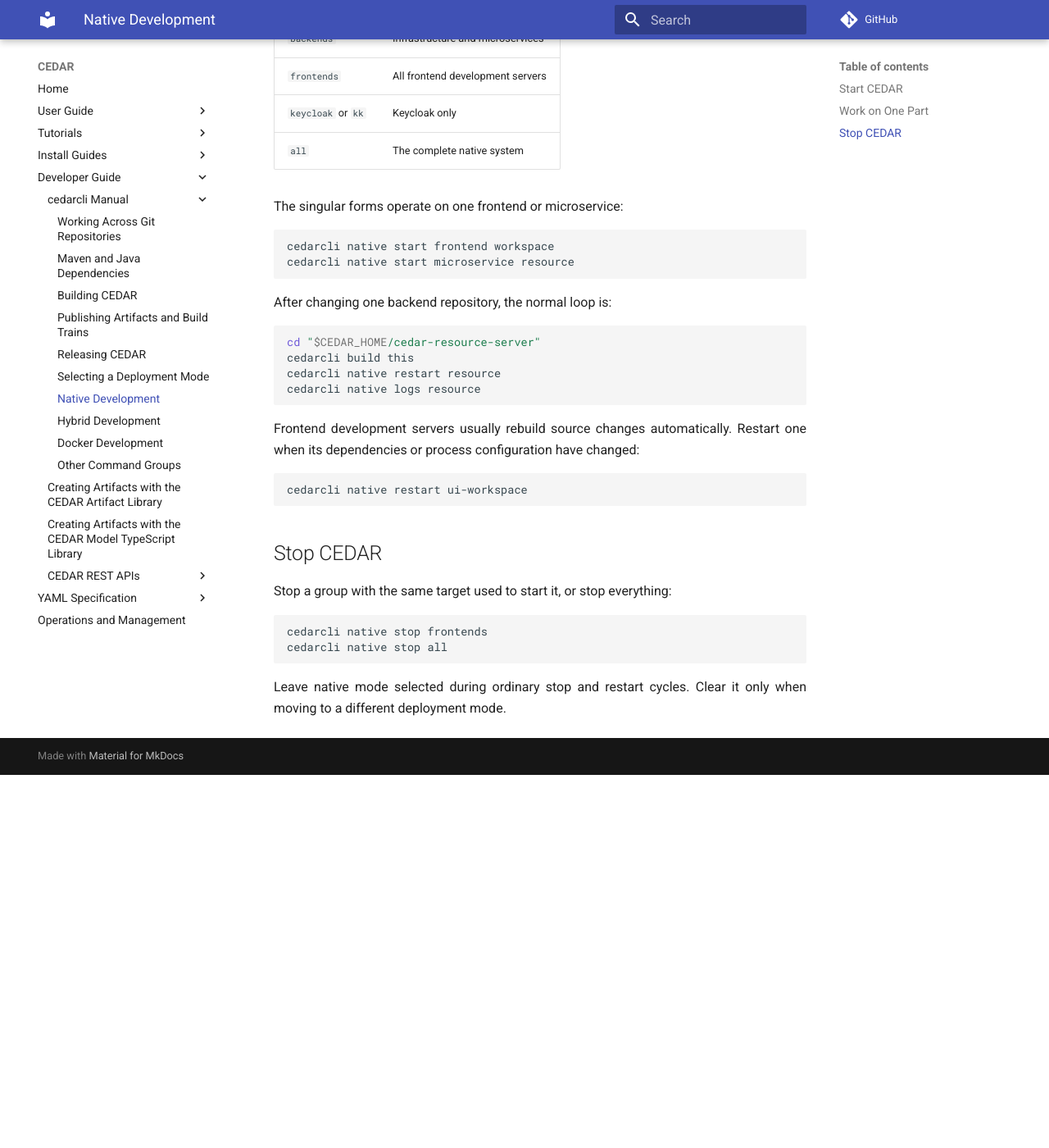
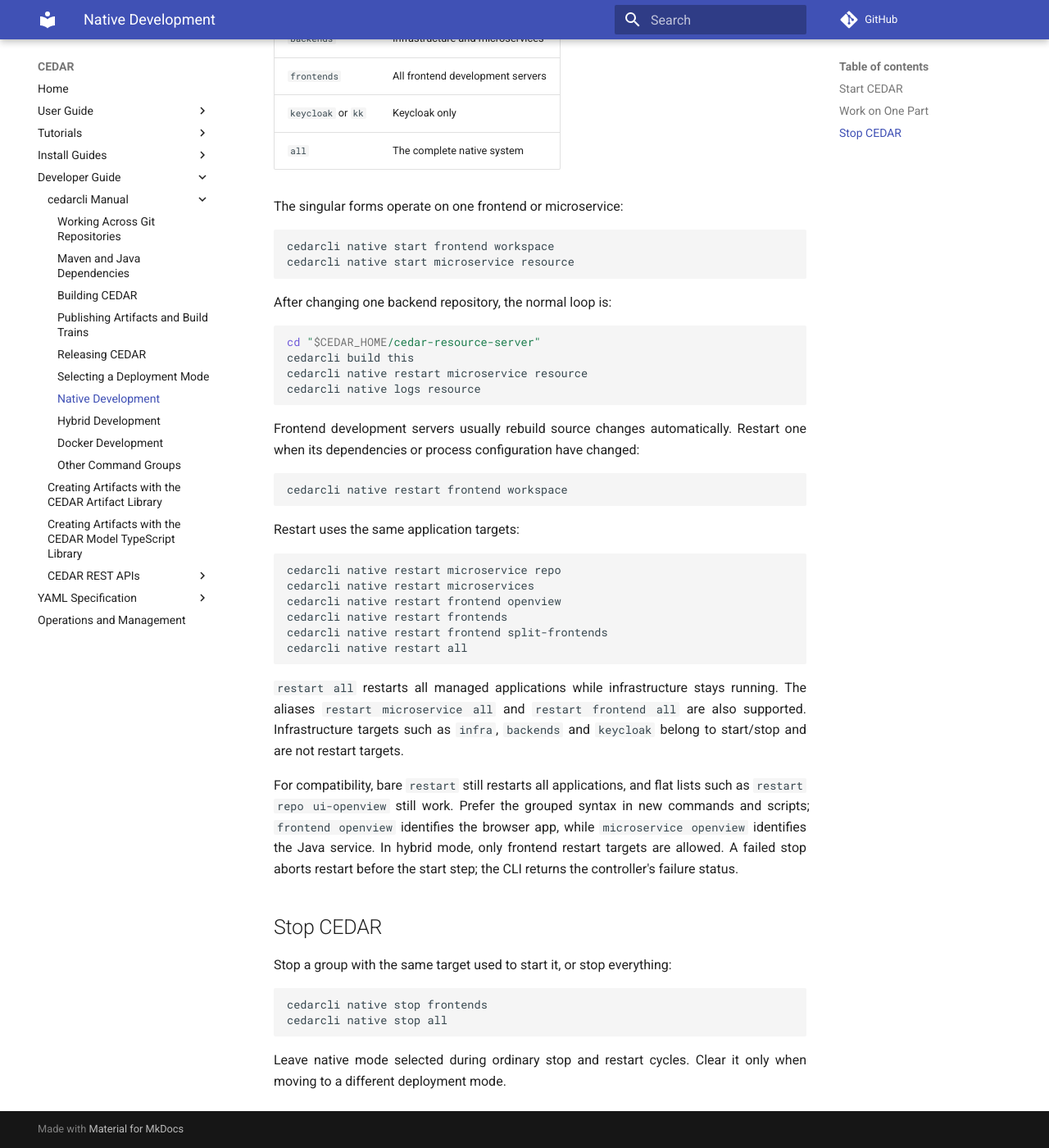
Before and after one commit to metadatacenter/cedar-mkdocs, an MkDocs documentation site: the page built from docs/developer-guide/cedarcli/native.md, in a window 1280 px wide and 1400 px high, scrolled down 1353 px. Shown: the whole window at 82% size. Built offline with MkDocs 1.6.1 and Material for MkDocs 9.7.7, drawn with Linux system fonts in a browser that asks for light colours; comment, search, counter and statistics services are not loaded; before the commit the page ends 2298 px from its top, so only the background shows below that.

Commit message:
Document native restart groups and refresh command map

````diff
--- a/docs/developer-guide/cedarcli/native.md
+++ b/docs/developer-guide/cedarcli/native.md
@@ -66,7 +66,7 @@
 ```bash
 cd "$CEDAR_HOME/cedar-resource-server"
 cedarcli build this
-cedarcli native restart resource
+cedarcli native restart microservice resource
 cedarcli native logs resource
 ```
 
@@ -74,8 +74,29 @@
 dependencies or process configuration have changed:
 
 ```bash
-cedarcli native restart ui-workspace
+cedarcli native restart frontend workspace
 ```
+
+Restart uses the same application targets:
+
+```bash
+cedarcli native restart microservice repo
+cedarcli native restart microservices
+cedarcli native restart frontend openview
+cedarcli native restart frontends
+cedarcli native restart frontend split-frontends
+cedarcli native restart all
+```
+
+`restart all` restarts all managed applications while infrastructure stays running. The aliases
+`restart microservice all` and `restart frontend all` are also supported. Infrastructure targets
+such as `infra`, `backends` and `keycloak` belong to start/stop and are not restart targets.
+
+For compatibility, bare `restart` still restarts all applications, and flat lists such as
+`restart repo ui-openview` still work. Prefer the grouped syntax in new commands and scripts;
+`frontend openview` identifies the browser app, while `microservice openview` identifies the Java
+service. In hybrid mode, only frontend restart targets are allowed. A failed stop aborts restart
+before the start step; the CLI returns the controller's failure status.
 
 ## Stop CEDAR
 
````
Also changed, not shown: docs/developer-guide/cedarcli/hybrid.md (+1 -1 lines), 1 other file.
